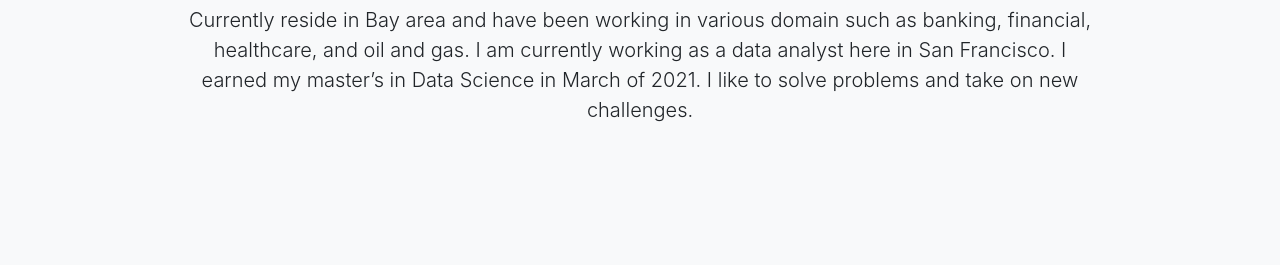
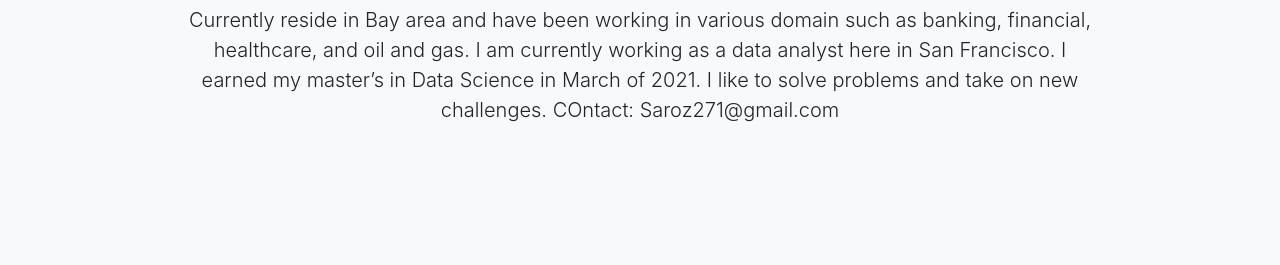
Before and after one commit to saroz271/saroz271.github.io, a website with bundled scripts: page index.html in a window 1280 px wide. Shown: the part 535-800 px from the top of the page. Built offline with nearby package versions, Linux system fonts and the light colour scheme.

Commit message:
Update index.html

```diff
--- a/index.html
+++ b/index.html
@@ -68,7 +68,11 @@
         <div class="col-lg-10 mx-auto">
           <h2>About Me</h2>
           <p class="lead mb-5">
- Currently reside in Bay area and have been working in various domain such as banking, financial, healthcare, and oil and gas. I am currently working as a data analyst here in San Francisco. I earned my master’s in Data Science in March of 2021. I like to solve problems and take on new challenges.
+ Currently reside in Bay area and have been working in various domain such as banking, financial, healthcare, and oil and gas.
+ I am currently working as a data analyst here in San Francisco. I earned my master’s in Data Science in March of 2021.
+ I like to solve problems and take on new challenges.
+
+            COntact: Saroz271@gmail.com
 
 
         </div>
```
